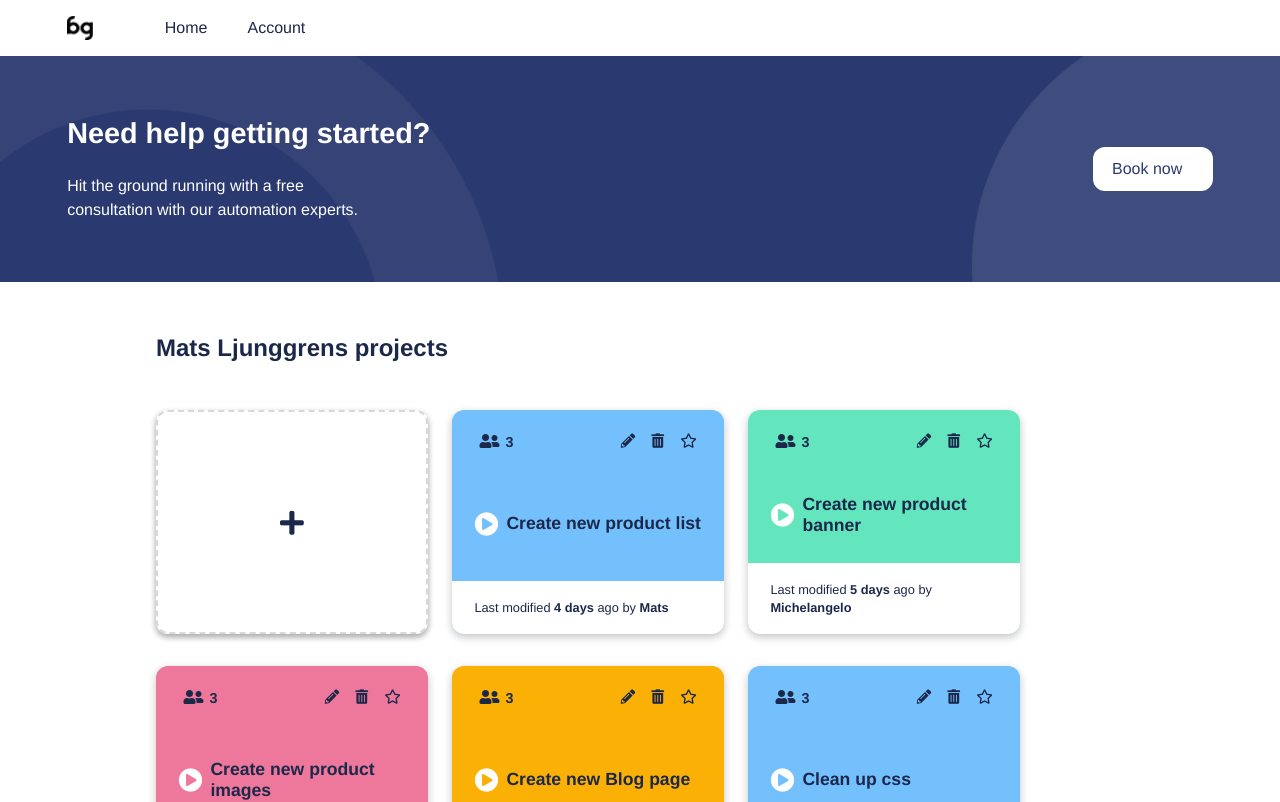
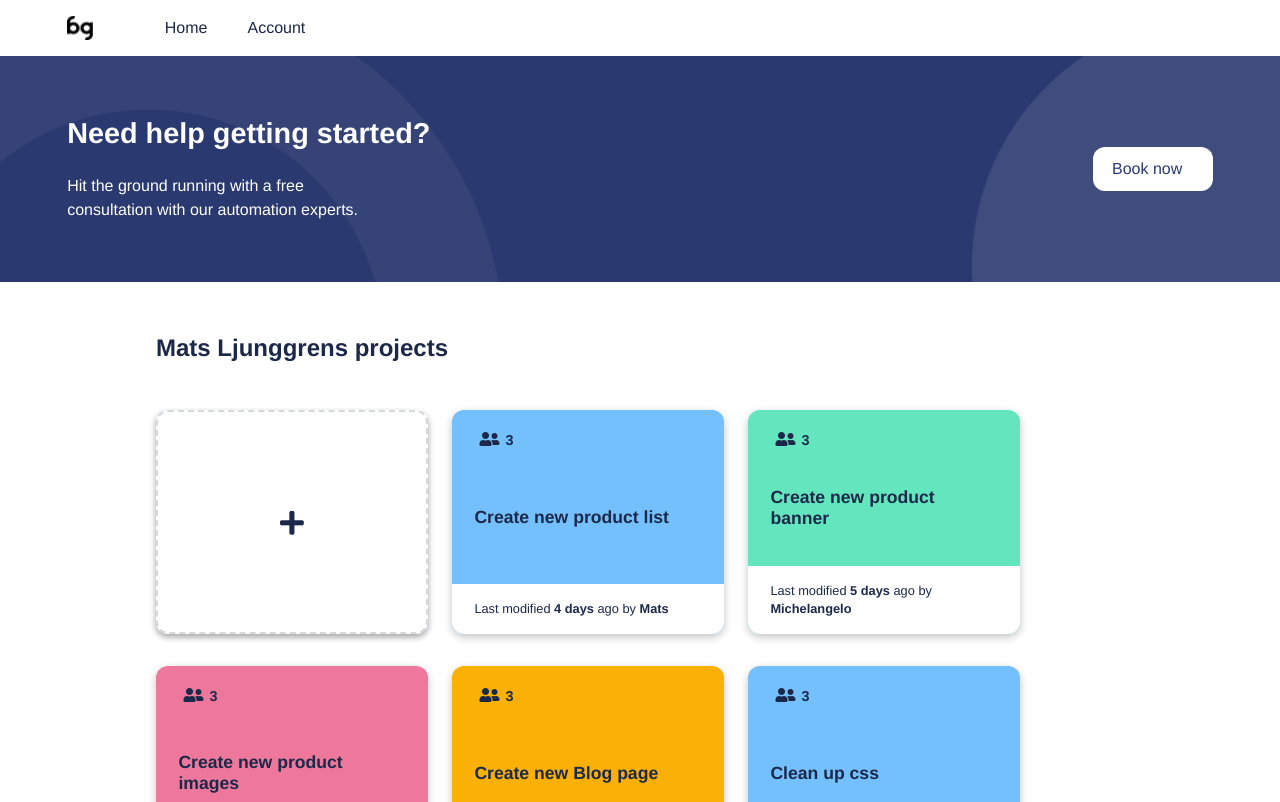
Before and after one commit to karinlj/boozang-manager-demo-22, a Vue app: page / in a window 1280 px wide. Shown: the top 802 px of the page. Built offline with nearby package versions, Linux system fonts and the light colour scheme; data requests are answered from the project's data file.

Commit message:
project-item hover

```diff
--- a/src/components/Modal.vue
+++ b/src/components/Modal.vue
@@ -4,7 +4,6 @@
       <div>
         <slot>Header</slot>
       </div>
-
       <slot name="editForm"></slot>
     </div>
   </div>
--- a/src/components/SingleProject.vue
+++ b/src/components/SingleProject.vue
@@ -1,5 +1,6 @@
 <template>
   <div class="project_item divided" :class="color">
+    <a href="" aria-label="Launch Boozang tool"> </a>
     <header class="header">
       <div class="icons-extended">
         <div>
@@ -38,15 +39,7 @@
       </div>
     </header>
     <div class="body">
-      <a
-        href=""
-        class="title"
-        aria-label="Launch Boozang tool"
-        title="Launch tool"
-      >
-        <i class="fas fa-play-circle"></i>
-        <span> {{ project.title }}</span>
-      </a>
+      <h3 class="title">{{ project.title }}</h3>
     </div>
     <!--  dynamic class: class complete if project.complete=true    :class="{ complete: project.complete }" -->
     <!--
@@ -54,13 +47,6 @@
         :to="{ name: 'EditProject', params: { id: project.id } }"
         :aria-label="' Open project: ' + project.title"
       >
-        <span
-          class="material-icons edit"
-          aria-hidden="true"
-          title="Open project"
-        >
-          edit
-        </span>
       </router-link>
    -->
     <footer>
@@ -165,6 +151,7 @@ export default {
 
 <style lang="scss">
 .project_item {
+  position: relative;
   display: flex;
   flex-direction: column;
   justify-content: space-between;
@@ -176,12 +163,22 @@ export default {
   height: 14rem;
   width: 17rem;
   color: $textColorDark;
+  transition: all 0.3s ease-in;
+
   //divided with white
+  a {
+    position: absolute;
+    top: 0;
+    left: 0;
+    bottom: 0;
+    right: 0;
+    z-index: 2;
+  }
   &.divided {
     padding: 0px;
     box-shadow: $themeBoxShadow;
     .header {
-      padding: 1.1rem 1.4rem;
+      padding: 1rem 1.4rem;
       border-top-left-radius: 12px;
       border-top-right-radius: 12px;
       span {
@@ -191,41 +188,22 @@ export default {
       }
     }
     .body {
-      padding: 1rem 1.4rem;
-      a.title {
+      padding: 0 1.4rem;
+      .title {
+        margin: 0;
+        margin-top: -1rem;
         color: $darkBlue;
         font-weight: 700;
         font-size: 1.1rem;
         display: flex;
         align-items: center;
         white-space: normal;
-        transition: all 0.2s ease-in;
-        i.fa-play-circle {
-          font-size: 1.5rem;
-          padding-right: 0.5rem;
-          color: #fff;
-          transition: all 0.2s ease-in;
-        }
-        span {
-          line-height: 1.2;
-          &:hover {
-            // text-decoration: underline;
-          }
-        }
-        &:hover {
-          text-decoration: none;
-          opacity: 1;
-          color: $linkColor;
-          i.fa-play-circle {
-            color: $linkColor;
-          }
-        }
       }
     }
     footer {
       background: #fff;
       border: none;
-      padding: 1.1rem 1.4rem;
+      padding: 1rem 1.4rem;
       border-bottom-left-radius: 12px;
       border-bottom-right-radius: 12px;
       .props {
@@ -238,21 +216,7 @@ export default {
       }
     }
   }
-  &.pink {
-    background: $colorPink;
-  }
-  &.blue {
-    background: $lightblue;
-  }
-  &.green {
-    background: $green;
-  }
-  &.yellow {
-    background: $yellow;
-  }
-  .icons {
-    display: flex;
-  }
+
   .icons-extended {
     display: flex;
     justify-content: space-between;
@@ -275,6 +239,32 @@ export default {
     }
   }
 
+  .icons {
+    display: flex;
+    // position: relative;
+    // z-index: 3;
+    opacity: 0;
+    transition: all 0.3s ease-in;
+  }
+  &:hover {
+    filter: brightness(90%);
+    .icons {
+      opacity: 1;
+    }
+  }
+  &.pink {
+    background: $colorPink;
+  }
+  &.blue {
+    background: $lightblue;
+  }
+  &.green {
+    background: $green;
+  }
+  &.yellow {
+    background: $yellow;
+  }
+
   //gammalt
   &.complete {
     border-color: $color_green;
```
